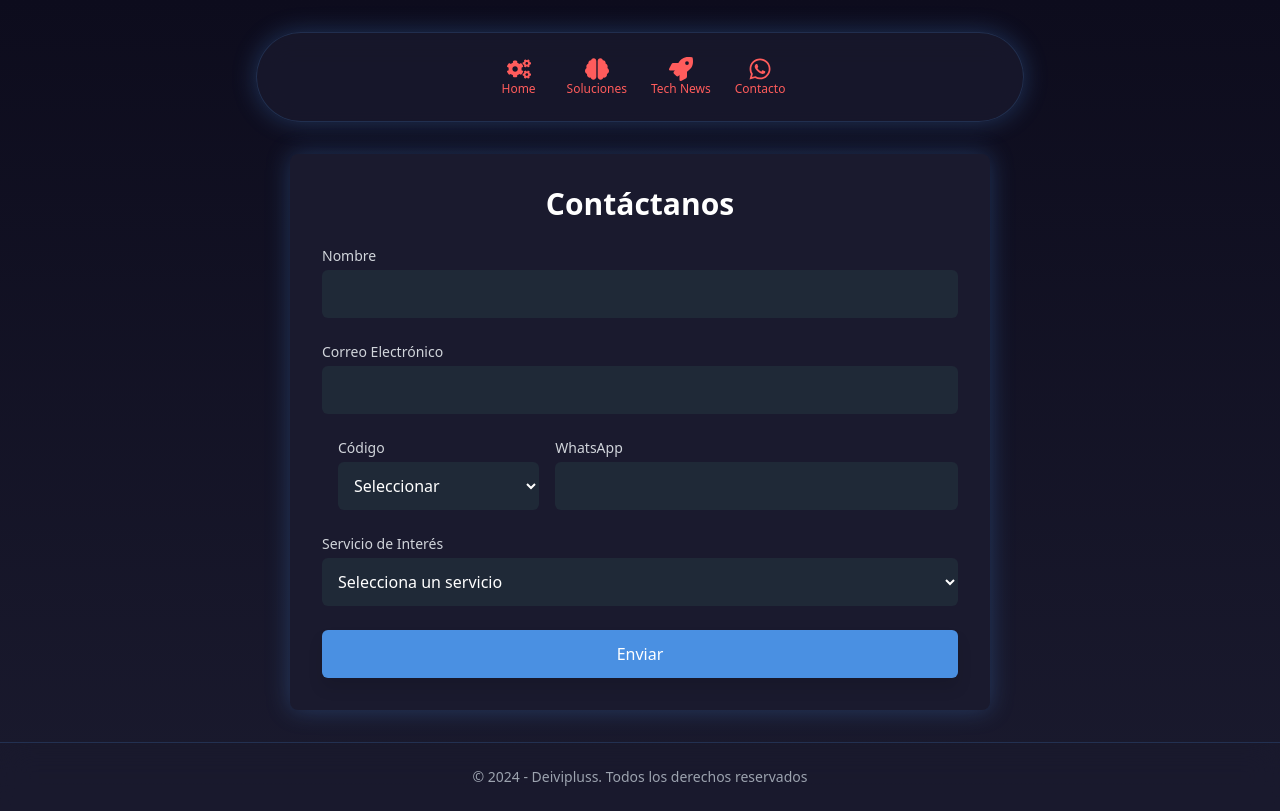
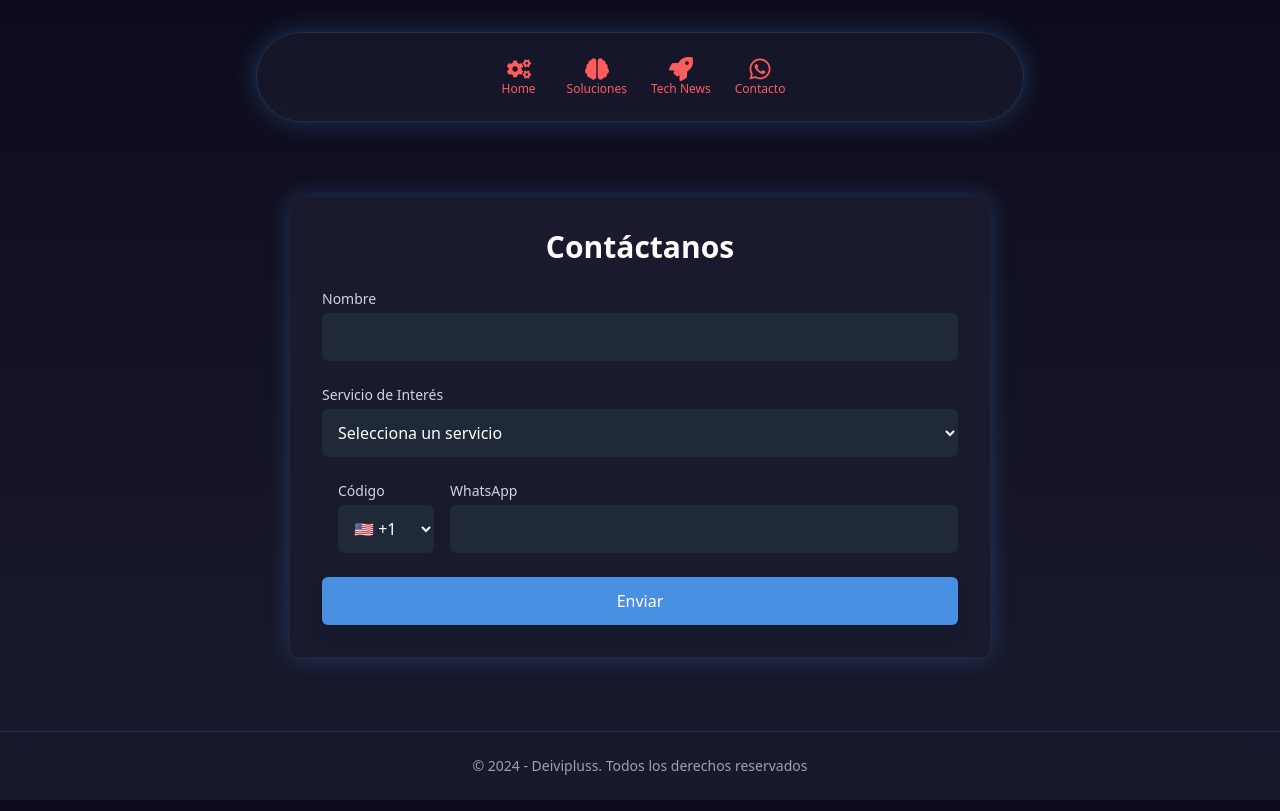
Before and after one commit to deivipluss/landing, a Next.js app: page /contacto in a window 1280 px wide. Built offline with nearby package versions, Linux system fonts and the light colour scheme.

Commit message:
estableformconectado1

```diff
--- a/app/contacto/page.tsx
+++ b/app/contacto/page.tsx
@@ -49,9 +49,7 @@ const ContactForm: React.FC = () => {
   const searchParams = useSearchParams();
   const [formState, setFormState] = useState({
     name: '',
-    email: '',
     whatsapp: '',
-    countryCode: '',
     selectedService: ''
   });
 
@@ -78,17 +76,15 @@ const ContactForm: React.FC = () => {
     try {
       await axios.post('/api/contact', formState);
 
-      alert('Mensaje enviado exitosamente');
+      alert('Formulario enviado exitosamente');
       setFormState({
         name: '',
-        email: '',
         whatsapp: '',
-        countryCode: '',
         selectedService: ''
       });
     } catch (error) {
       console.error('Error al enviar el formulario:', error);
-      alert('Error al enviar el mensaje');
+      alert('Error al enviar el formulario');
     }
   };
 
@@ -114,49 +110,6 @@ const ContactForm: React.FC = () => {
           />
         </div>
         <div>
-          <label htmlFor="email" className="block text-sm font-medium text-gray-300">Correo Electrónico</label>
-          <input
-            type="email"
-            id="email"
-            name="email"
-            value={formState.email}
-            onChange={handleInputChange}
-            className="mt-1 p-3 block w-full rounded-md bg-gray-800 border-gray-700 text-white"
-            required
-          />
-        </div>
-        <div className="flex items-center space-x-4">
-          <div className="w-1/3">
-            <label htmlFor="countryCode" className="block text-sm font-medium text-gray-300">Código</label>
-            <select
-              id="countryCode"
-              name="countryCode"
-              value={formState.countryCode}
-              onChange={handleInputChange}
-              className="mt-1 p-3 block w-full rounded-md bg-gray-800 border-gray-700 text-white"
-              required
-            >
-              <option value="">Seleccionar</option>
-              <option value="+51">Perú (+51)</option>
-              <option value="+1">EE.UU. (+1)</option>
-              <option value="+34">España (+34)</option>
-              {/* Agrega más opciones según sea necesario */}
-            </select>
-          </div>
-          <div className="w-2/3">
-            <label htmlFor="whatsapp" className="block text-sm font-medium text-gray-300">WhatsApp</label>
-            <input
-              type="text"
-              id="whatsapp"
-              name="whatsapp"
-              value={formState.whatsapp}
-              onChange={handleInputChange}
-              className="mt-1 p-3 block w-full rounded-md bg-gray-800 border-gray-700 text-white"
-              required
-            />
-          </div>
-        </div>
-        <div>
           <label htmlFor="selectedService" className="block text-sm font-medium text-gray-300">Servicio de Interés</label>
           <select
             id="selectedService"
@@ -170,6 +123,35 @@ const ContactForm: React.FC = () => {
               <option key={key} value={key}>{label}</option>
             ))}
           </select>
+        </div>
+        <div className="flex items-center space-x-4">
+          <div className="flex-shrink-0">
+            <label htmlFor="countryCode" className="block text-sm font-medium text-gray-300">Código</label>
+            <select
+              id="countryCode"
+              name="countryCode"
+              className="mt-1 p-3 block rounded-md bg-gray-800 border-gray-700 text-white"
+              required
+            >
+              <option value="+1">🇺🇸 +1</option>
+              <option value="+52">🇲🇽 +52</option>
+              <option value="+57">🇨🇴 +57</option>
+              <option value="+34">🇪🇸 +34</option>
+              <option value="+51">🇵🇪 +51</option>
+            </select>
+          </div>
+          <div className="flex-grow">
+            <label htmlFor="whatsapp" className="block text-sm font-medium text-gray-300">WhatsApp</label>
+            <input
+              type="tel"
+              id="whatsapp"
+              name="whatsapp"
+              value={formState.whatsapp}
+              onChange={handleInputChange}
+              className="mt-1 p-3 block w-full rounded-md bg-gray-800 border-gray-700 text-white"
+              required
+            />
+          </div>
         </div>
         <motion.button
           whileHover={{ scale: 1.05 }}
@@ -194,11 +176,7 @@ const Contact: React.FC = () => {
             href={item.href}
             className="group flex flex-col items-center cursor-pointer"
           >
-            <div className={`
-              text-2xl mx-3
-              text-[#FF5C5C]
-              group-hover:text-[#4A90E2] transition-all duration-300
-            `}>
+            <div className={`text-2xl mx-3 text-[#FF5C5C] group-hover:text-[#4A90E2] transition-all duration-300`}>
               {item.icon}
             </div>
             <span className="text-xs text-[#FF5C5C] group-hover:text-[#4A90E2] transition-colors duration-300">
```
